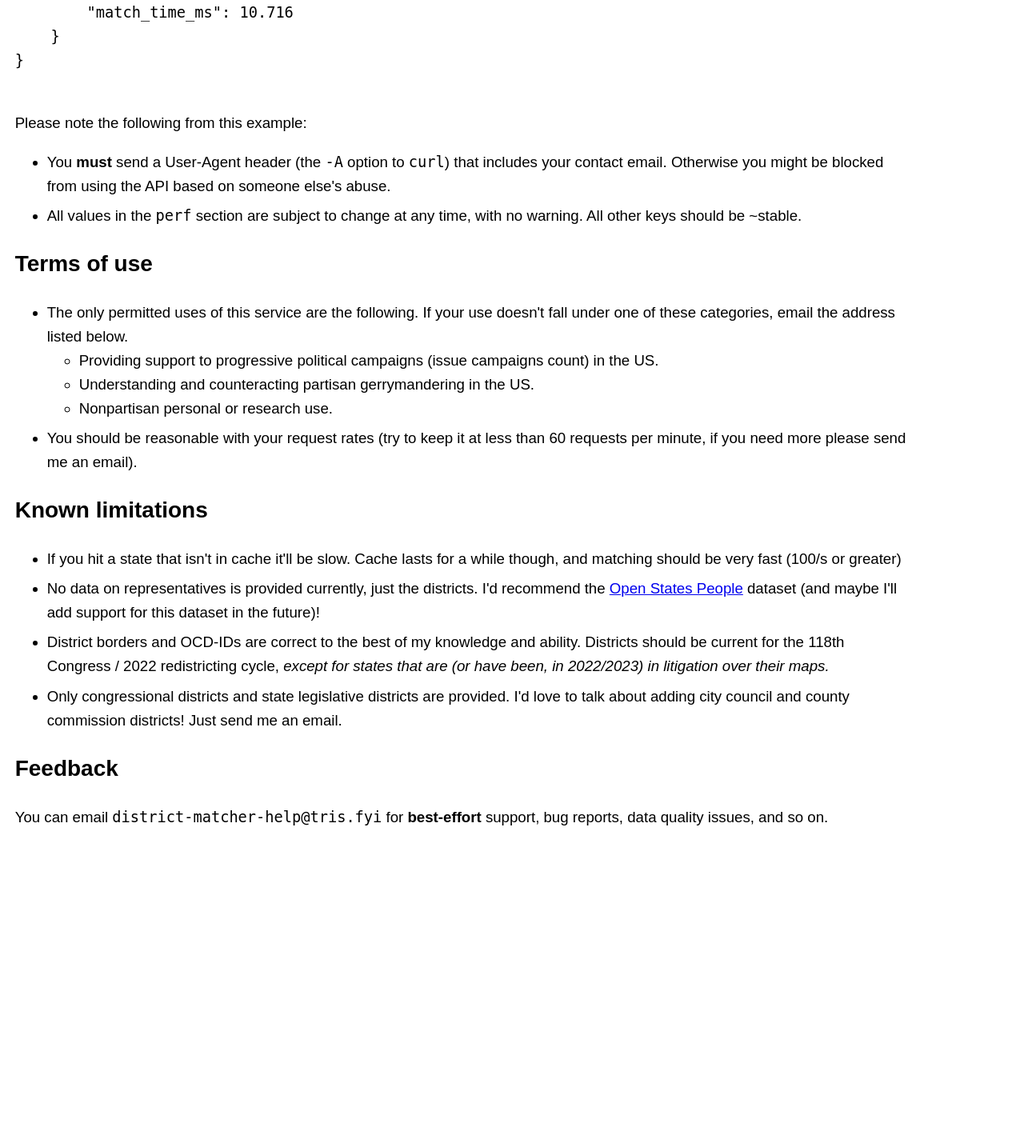
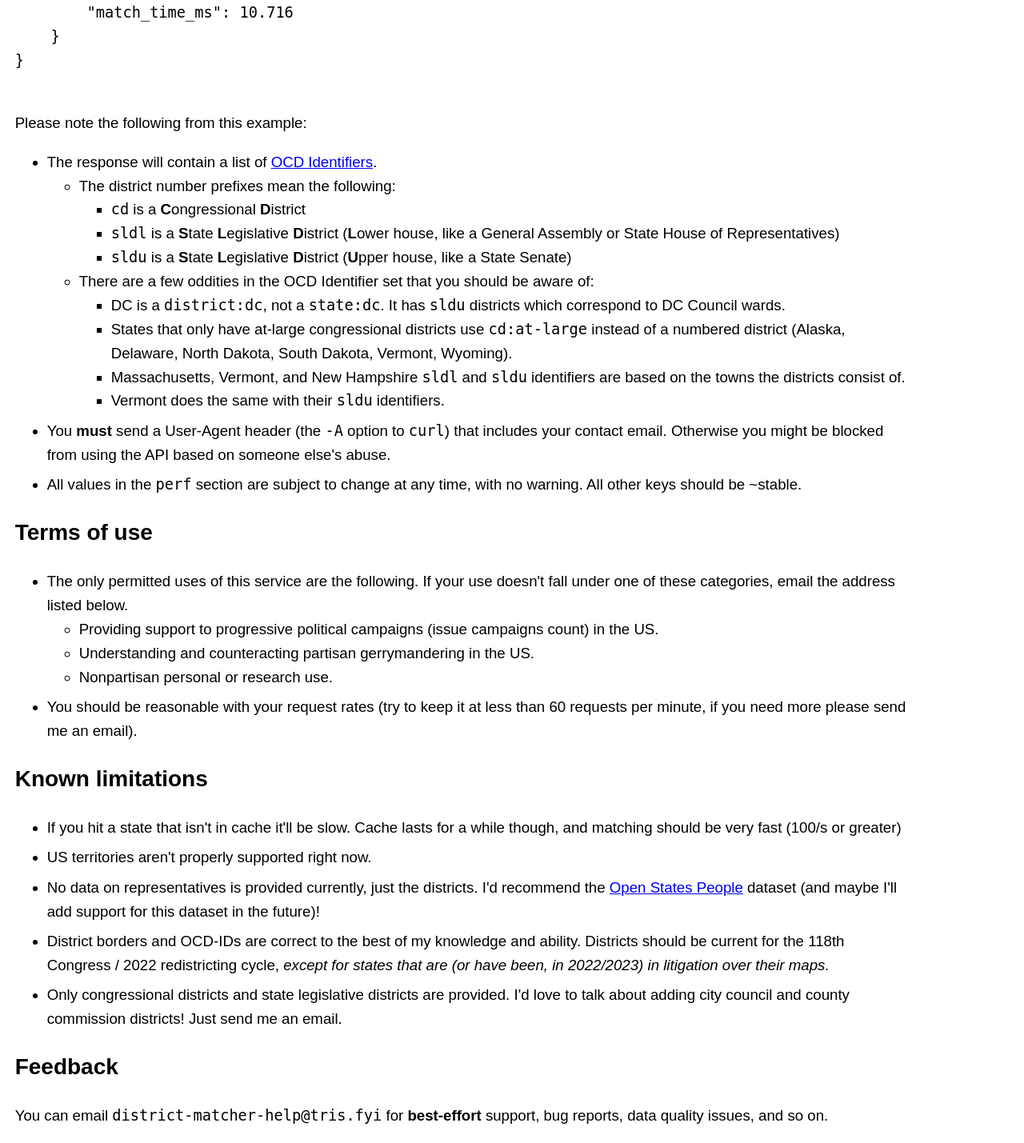
Before and after one commit to altrac-works/district-matcher, a Flask app: page / in a window 1280 px wide. Shown: the part 607-2036 px from the top of the page at 80% size. Before the commit the page ends 1639 px from the top, so only its background shows below. Run offline with Flask 3, Linux system fonts and the light colour scheme; parts of the project's set-up code (start-up, migrations or seed data) failed here and were passed over.

Commit message:
add more notes

```diff
--- a/district_matcher/templates/index.html
+++ b/district_matcher/templates/index.html
@@ -1,7 +1,7 @@
 <!DOCTYPE html>
 <html>
     <head>
-        <title>Tris's US Legislative District Matching Tool</title>
+        <title>Tris's US Legislative District Matching Emporium</title>
 <style>
 body {
     margin: 1em;
@@ -41,6 +41,26 @@ body > ul > li {
         </pre>
         <p>Please note the following from this example:</p>
         <ul>
+            <li>
+                The response will contain a list of <a href="https://opencivicdata.info/en/latest/ocdids.html">OCD Identifiers</a>.
+                <ul>
+                    <li>The district number prefixes mean the following:
+                        <ul>
+                            <li><code>cd</code> is a <strong>C</strong>ongressional <strong>D</strong>istrict</li>
+                            <li><code>sldl</code> is a <strong>S</strong>tate <strong>L</strong>egislative <strong>D</strong>istrict (<strong>L</strong>ower house, like a General Assembly or State House of Representatives)</li>
+                            <li><code>sldu</code> is a <strong>S</strong>tate <strong>L</strong>egislative <strong>D</strong>istrict (<strong>U</strong>pper house, like a State Senate)</li>
+                        </ul>
+                    </li>
+                    <li>There are a few oddities in the OCD Identifier set that you should be aware of:
+                        <ul>
+                            <li>DC is a <code>district:dc</code>, not a <code>state:dc</code>. It has <code>sldu</code> districts which correspond to DC Council wards.</li>
+                            <li>States that only have at-large congressional districts use <code>cd:at-large</code> instead of a numbered district (Alaska, Delaware, North Dakota, South Dakota, Vermont, Wyoming).</li>
+                            <li>Massachusetts, Vermont, and New Hampshire <code>sldl</code> and <code>sldu</code> identifiers are based on the towns the districts consist of.</li>
+                            <li>Vermont does the same with their <code>sldu</code> identifiers.</li>
+                        </ul>
+                    </li>
+                </ul>
+            </li>
             <li>You <strong>must</strong> send a User-Agent header (the <code>-A</code> option to <code>curl</code>) that includes your contact email. Otherwise you might be blocked from using the API based on someone else's abuse.</li>
             <li>All values in the <code>perf</code> section are subject to change at any time, with no warning. All other keys should be ~stable.</li>
         </ul>
@@ -58,6 +78,7 @@ body > ul > li {
         <h2>Known limitations</h2>
         <ul>
             <li>If you hit a state that isn't in cache it'll be slow. Cache lasts for a while though, and matching should be very fast (100/s or greater)</li>
+            <li>US territories aren't properly supported right now.</li>
             <li>No data on representatives is provided currently, just the districts. I'd recommend the <a href="https://github.com/openstates/people">Open States People</a> dataset (and maybe I'll add support for this dataset in the future)!</li>
             <li>District borders and OCD-IDs are correct to the best of my knowledge and ability. Districts should be current for the 118th Congress / 2022 redistricting cycle, <em>except for states that are (or have been, in 2022/2023) in litigation over their maps.</em></li>
             <li>Only congressional districts and state legislative districts are provided. I'd love to talk about adding city council and county commission districts! Just send me an email.</li>
```
